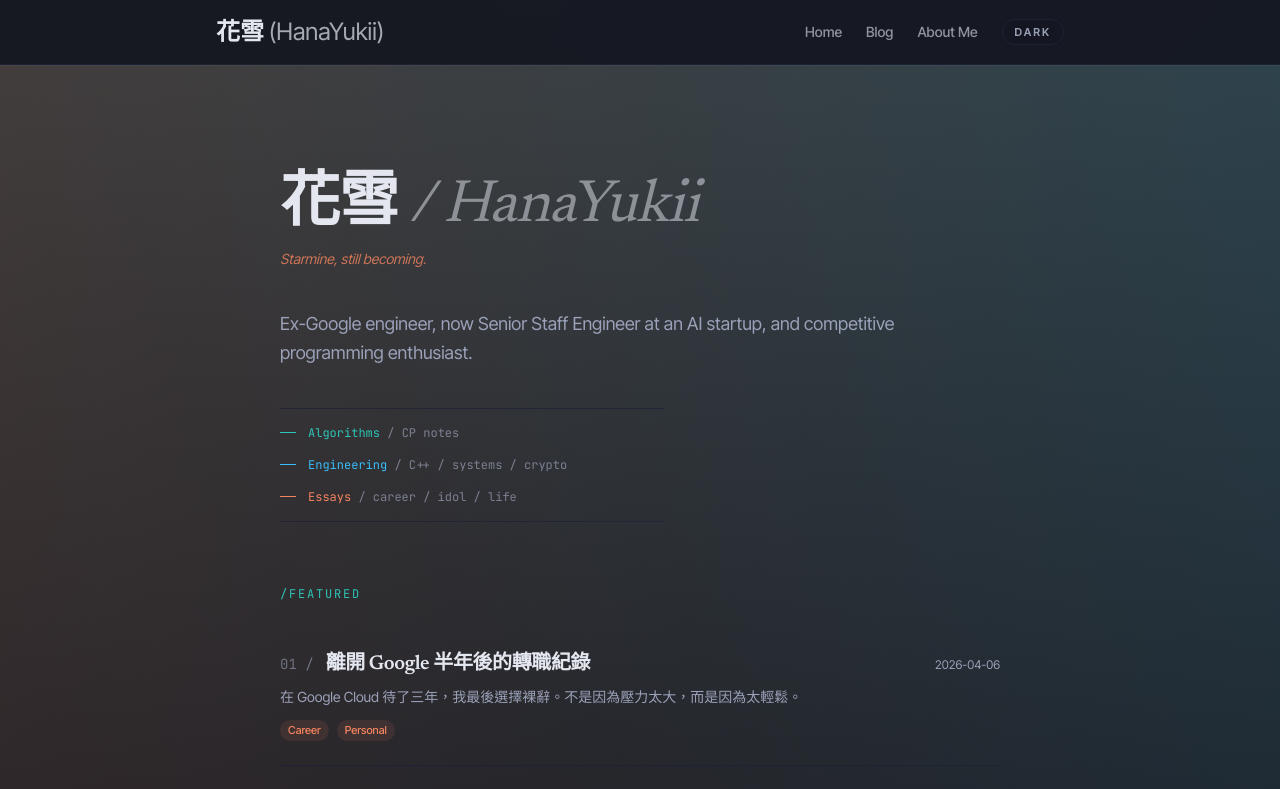
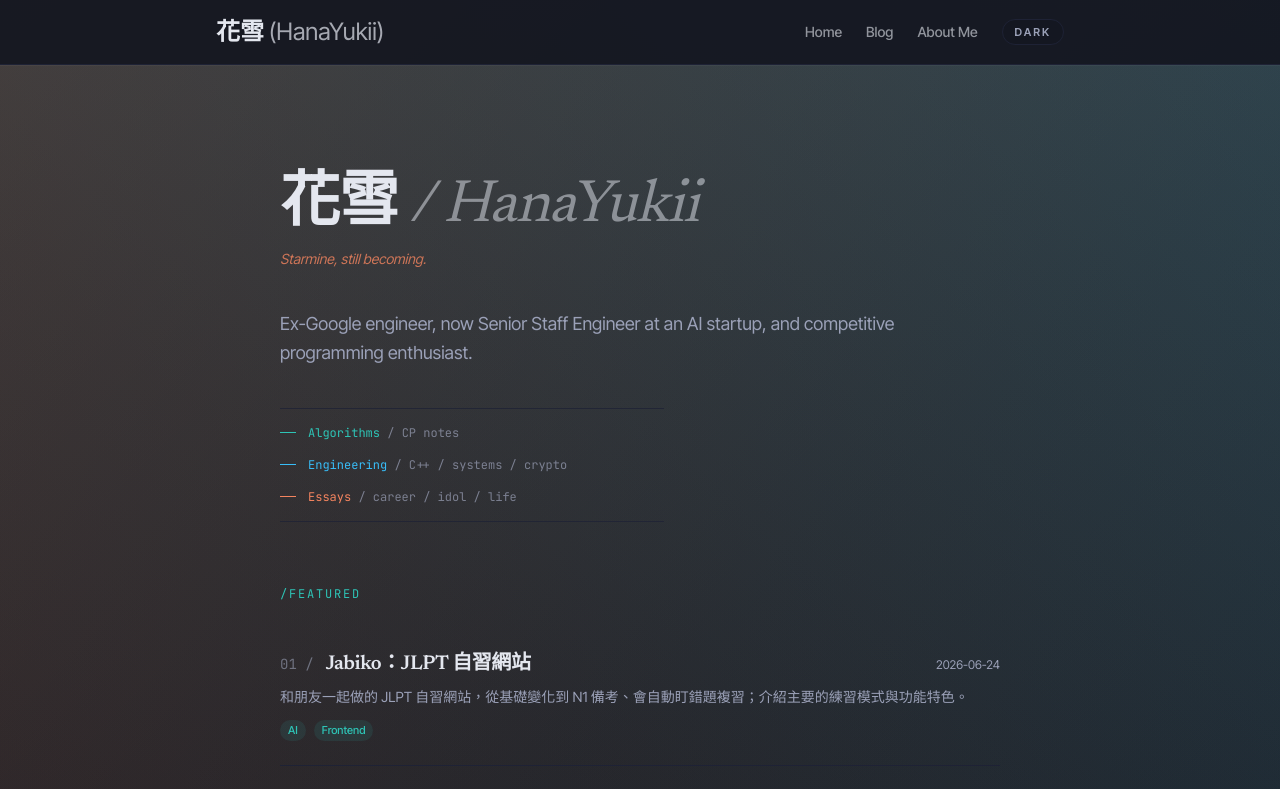
Before and after one commit to HanaYukii/hanayukii-site, a Next.js app: page / in a window 1280 px wide. Shown: the top 789 px of the page. Built offline with nearby package versions, Linux system fonts and the light colour scheme.

Commit message:
Feature jabiko write-up on home, sort featured newest-first

```diff
--- a/src/data/posts.ts
+++ b/src/data/posts.ts
@@ -23,6 +23,7 @@ export const posts: Post[] = [
     tags: ["AI", "Frontend"],
     tagStyle: "bg-primary/10 text-primary",
     href: "/blog/jabiko-jlpt-app",
+    hot: true,
   },
   {
     title: "用 multi agent AI 出 JLPT 考題：交叉審查與品質閘",
@@ -301,5 +302,5 @@ export const posts: Post[] = [
 
 export const hotPosts = posts
   .filter((p) => p.hot)
-  .sort((a, b) => a.date.localeCompare(b.date));
+  .sort((a, b) => b.date.localeCompare(a.date));
 export const recentPosts = posts.filter((p) => !p.hot && p.href);
```
